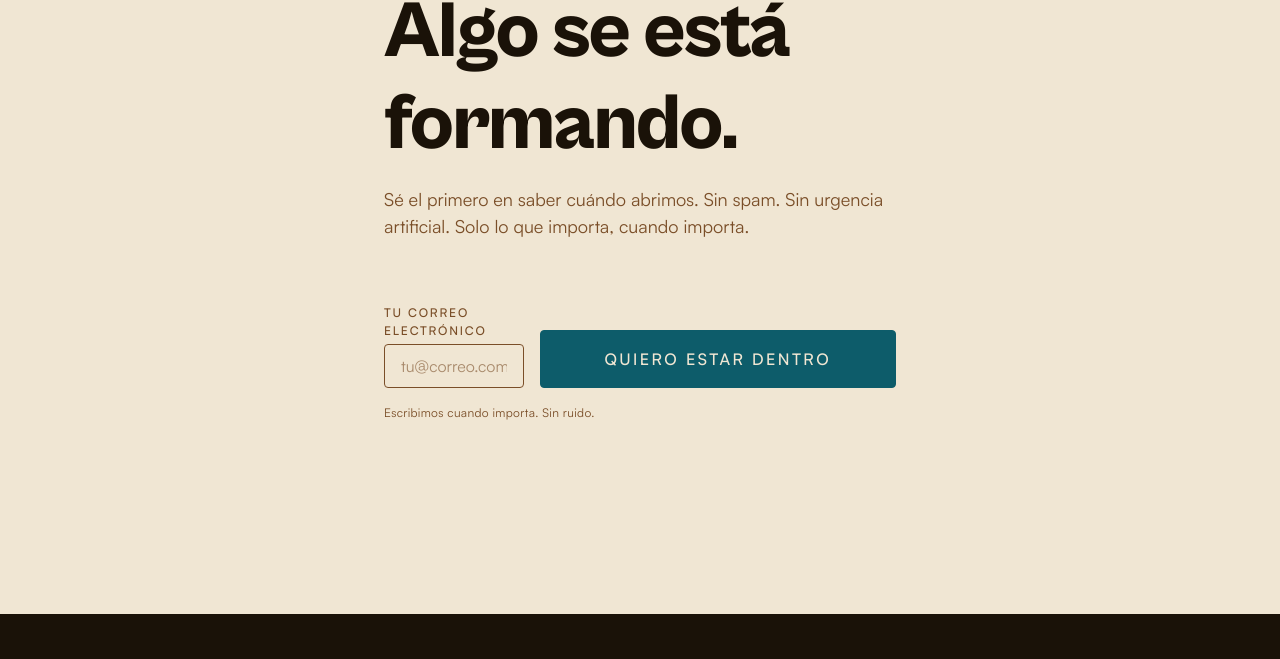
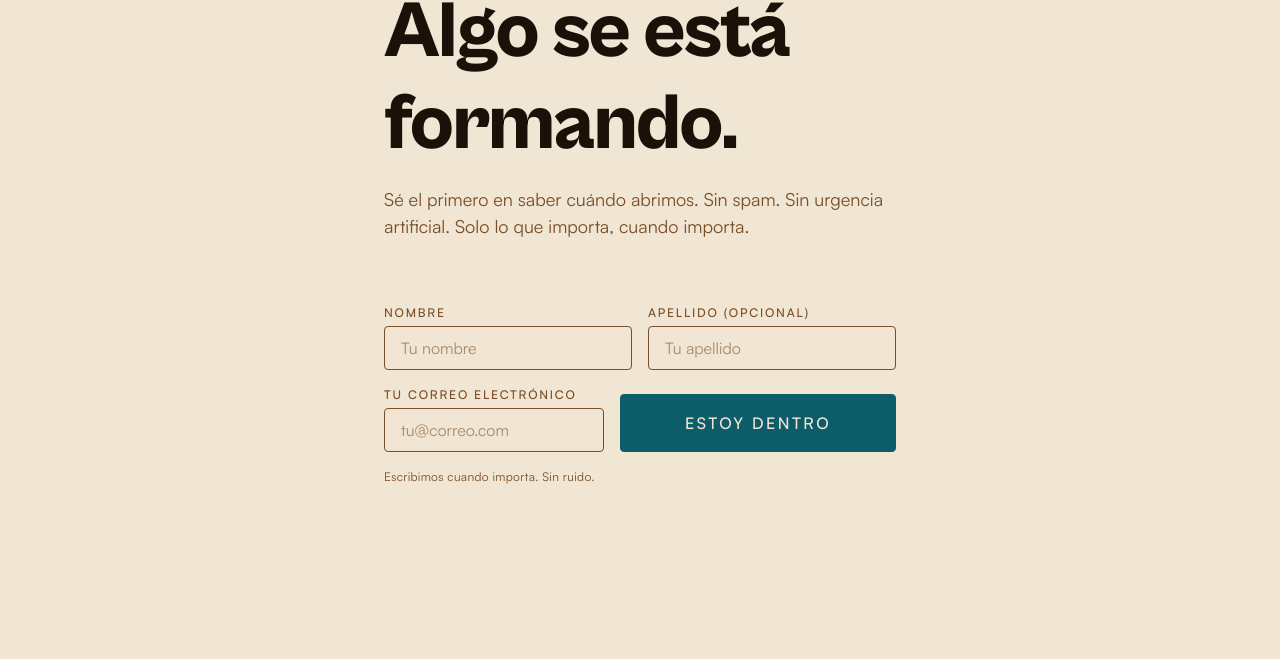
Before and after one commit to Alan-Reyor/latente-website, a plain HTML site: page index.html in a window 1280 px wide. Shown: the part 3083-3742 px from the top of the page. Drawn offline with Linux system fonts and the light colour scheme.

Commit message:
cambios al forms de CTA, agregado nombre y apellido

```diff
--- a/assets/js/modules/i18n.js
+++ b/assets/js/modules/i18n.js
@@ -61,12 +61,17 @@ const translations = {
     'waitlist.eyebrow':     'Lista de espera',
     'waitlist.headline':    'Algo se está<br>formando.',
     'waitlist.sub':         'Sé el primero en saber cuándo abrimos. Sin spam. Sin urgencia artificial. Solo lo que importa, cuando importa.',
-    'waitlist.label':       'Tu correo electrónico',
-    'waitlist.placeholder': 'tu@correo.com',
-    'waitlist.cta':         'Quiero estar dentro',
+    'waitlist.label.name':        'Nombre',
+    'waitlist.placeholder.name':  'Tu nombre',
+    'waitlist.label.lastname':    'Apellido (opcional)',
+    'waitlist.placeholder.lastname': 'Tu apellido',
+    'waitlist.label.email':       'Tu correo electrónico',
+    'waitlist.placeholder.email': 'tu@correo.com',
+    'waitlist.cta':               'Estoy dentro',
     'waitlist.note':        'Escribimos cuando importa. Sin ruido.',
 
     // Form feedback
+    'form.error.name':   'Por favor ingresa tu nombre.',
     'form.error.email':  'Por favor ingresa un correo válido.',
     'form.success':      'Ya estás dentro. Te escribiremos pronto.',
     'form.error.server': 'Algo salió mal. Intenta de nuevo.',
@@ -126,12 +131,17 @@ const translations = {
     'waitlist.eyebrow':     'Waitlist',
     'waitlist.headline':    'Something is<br>taking shape.',
     'waitlist.sub':         'Be the first to know when we open. No spam. No artificial urgency. Just what matters, when it matters.',
-    'waitlist.label':       'Your email address',
-    'waitlist.placeholder': 'your@email.com',
-    'waitlist.cta':         'I want in',
+    'waitlist.label.name':        'First name',
+    'waitlist.placeholder.name':  'Your first name',
+    'waitlist.label.lastname':    'Last name (optional)',
+    'waitlist.placeholder.lastname': 'Your last name',
+    'waitlist.label.email':       'Your email address',
+    'waitlist.placeholder.email': 'your@email.com',
+    'waitlist.cta':               'I want in',
     'waitlist.note':        'We\'ll write when it matters. No noise.',
 
     // Form feedback
+    'form.error.name':   'Please enter your first name.',
     'form.error.email':  'Please enter a valid email address.',
     'form.success':      'You\'re in. We\'ll be in touch.',
     'form.error.server': 'Something went wrong. Please try again.',
--- a/assets/js/modules/waitlist.js
+++ b/assets/js/modules/waitlist.js
@@ -14,11 +14,20 @@ async function handleFormSubmit(event) {
   event.preventDefault();
 
   const form = event.currentTarget;
-  const emailInput = form.querySelector('[data-waitlist-email]');
-  const submitBtn = form.querySelector('[data-waitlist-submit]');
+  const nameInput     = form.querySelector('[data-waitlist-name]');
+  const lastnameInput = form.querySelector('[data-waitlist-lastname]');
+  const emailInput    = form.querySelector('[data-waitlist-email]');
+  const submitBtn     = form.querySelector('[data-waitlist-submit]');
+
+  if (!nameInput || !nameInput.value.trim()) {
+    showFormMessage(form, getTranslation('form.error.name'), 'error');
+    nameInput?.focus();
+    return;
+  }
 
   if (!emailInput || !validateEmail(emailInput.value)) {
     showFormMessage(form, getTranslation('form.error.email'), 'error');
+    emailInput?.focus();
     return;
   }
 
@@ -29,7 +38,11 @@ async function handleFormSubmit(event) {
     const response = await fetch('/api/waitlist', {
       method: 'POST',
       headers: { 'Content-Type': 'application/json' },
-      body: JSON.stringify({ email: emailInput.value.trim() }),
+      body: JSON.stringify({
+        firstName: nameInput.value.trim(),
+        lastName:  lastnameInput ? lastnameInput.value.trim() : '',
+        email:     emailInput.value.trim(),
+      }),
     });
 
     if (!response.ok) throw new Error(`Server error: ${response.status}`);
--- a/index.html
+++ b/index.html
@@ -329,7 +329,42 @@
         >
           <div class="waitlist__form-row">
             <div class="form-group">
-              <label class="form-label" for="waitlist-email" data-i18n="waitlist.label">
+              <label class="form-label" for="waitlist-name" data-i18n="waitlist.label.name">
+                Nombre
+              </label>
+              <input
+                class="form-input"
+                type="text"
+                id="waitlist-name"
+                name="firstName"
+                data-waitlist-name
+                placeholder="Tu nombre"
+                data-i18n-placeholder="waitlist.placeholder.name"
+                required
+                autocomplete="given-name"
+                aria-required="true"
+              >
+            </div>
+            <div class="form-group">
+              <label class="form-label" for="waitlist-lastname" data-i18n="waitlist.label.lastname">
+                Apellido (opcional)
+              </label>
+              <input
+                class="form-input"
+                type="text"
+                id="waitlist-lastname"
+                name="lastName"
+                data-waitlist-lastname
+                placeholder="Tu apellido"
+                data-i18n-placeholder="waitlist.placeholder.lastname"
+                autocomplete="family-name"
+              >
+            </div>
+          </div>
+
+          <div class="waitlist__form-row">
+            <div class="form-group">
+              <label class="form-label" for="waitlist-email" data-i18n="waitlist.label.email">
                 Tu correo electrónico
               </label>
               <input
@@ -339,7 +374,7 @@
                 name="email"
                 data-waitlist-email
                 placeholder="tu@correo.com"
-                data-i18n-placeholder="waitlist.placeholder"
+                data-i18n-placeholder="waitlist.placeholder.email"
                 required
                 autocomplete="email"
                 aria-required="true"
@@ -352,7 +387,7 @@
               data-waitlist-submit
               data-i18n="waitlist.cta"
             >
-              Quiero estar dentro
+              Estoy dentro
             </button>
           </div>
 
```
